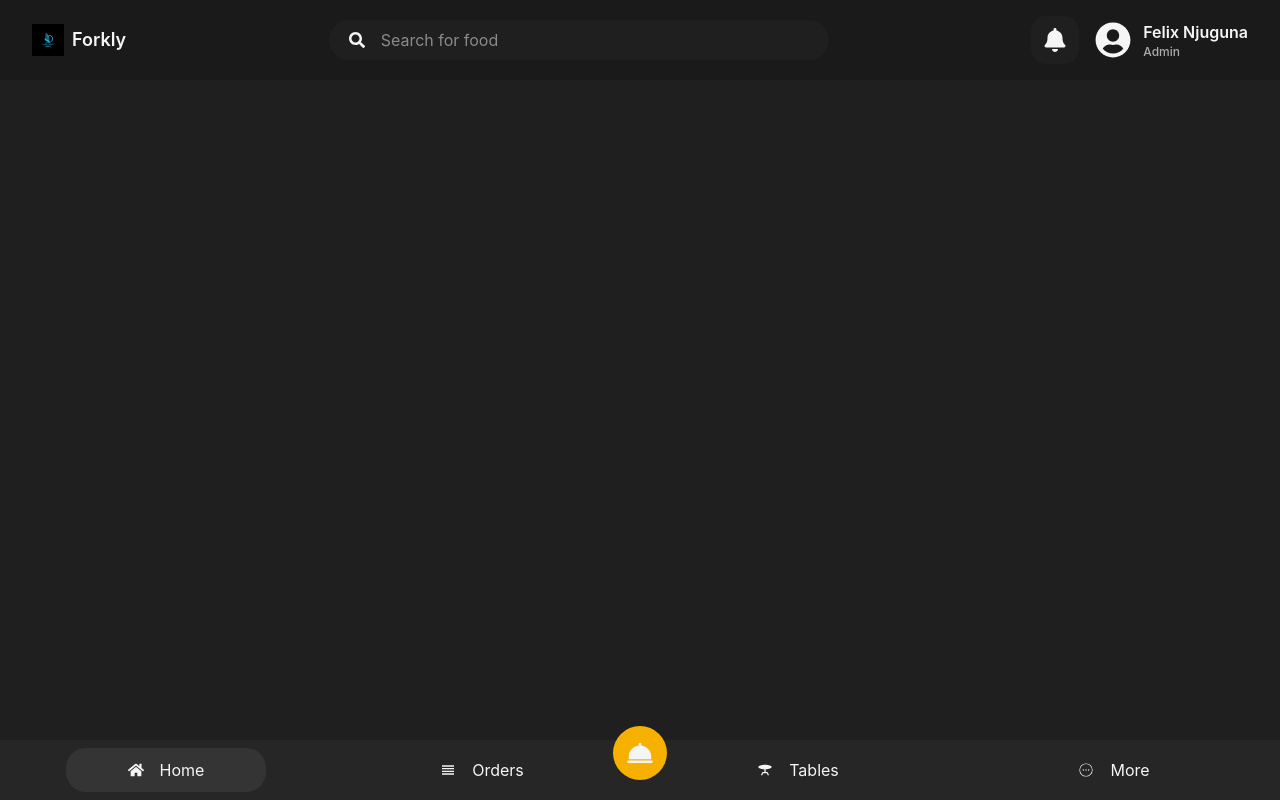
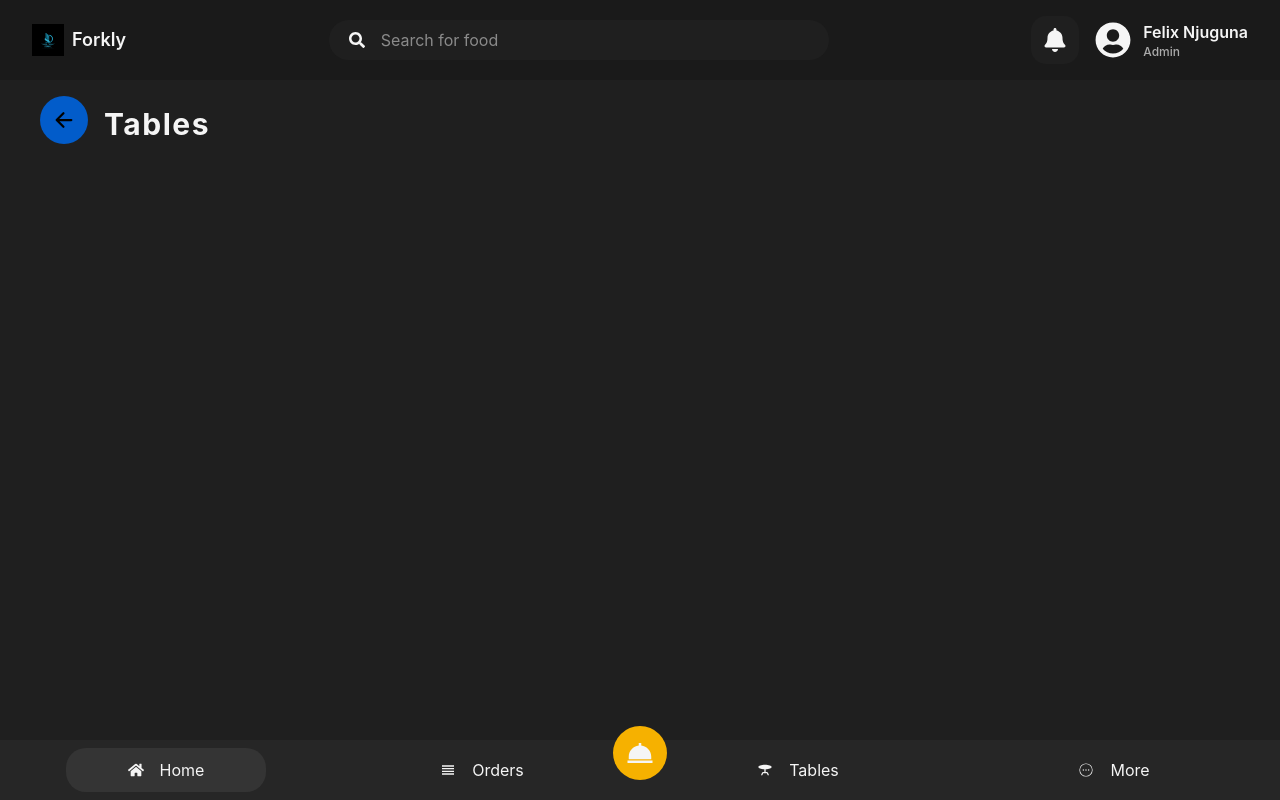
Before and after one commit to FlxBot001/pos_system, a React (Vite) app: page /tables in a window 1280 px wide. Built offline with nearby package versions, Linux system fonts and the light colour scheme.

Commit message:
Updated tables page and now having a back button

```diff
--- a/src/pages/Tables.jsx
+++ b/src/pages/Tables.jsx
@@ -1,9 +1,19 @@
 import React from 'react'
 import BottomNav from '../components/shared/BottomNav'
+import BackButton from '../components/shared/BackButton'
 
 const Tables = () => {
   return (
-    <section className='bg-[#1f1f1f] h-[calc(100vh-5rem)] overflow-hidden flex gap-3"'>
+    <section className='bg-[#1f1f1f] h-[calc(100vh-5rem)] overflow-hidden"'>
+      <div className="flex items-center justify-between px-10 py-4">
+        <div className="flex items-center gap-4">
+          <BackButton />
+          <h1 className="text-3xl font-bold text-[#f5f5f5] tracking-wider mt-2">
+            Tables
+          </h1>
+        </div>
+      </div>
+
       {/* Bottom Nav */}
       <BottomNav />
     </section>
--- a/src/pages/index.js
+++ b/src/pages/index.js
@@ -1,3 +1,4 @@
 export {default as Home} from './Home.jsx'
 export {default as Auth} from './Auth.jsx'
 export {default as Orders} from './Orders.jsx'
+export {default as Tables} from './Tables.jsx'
```
